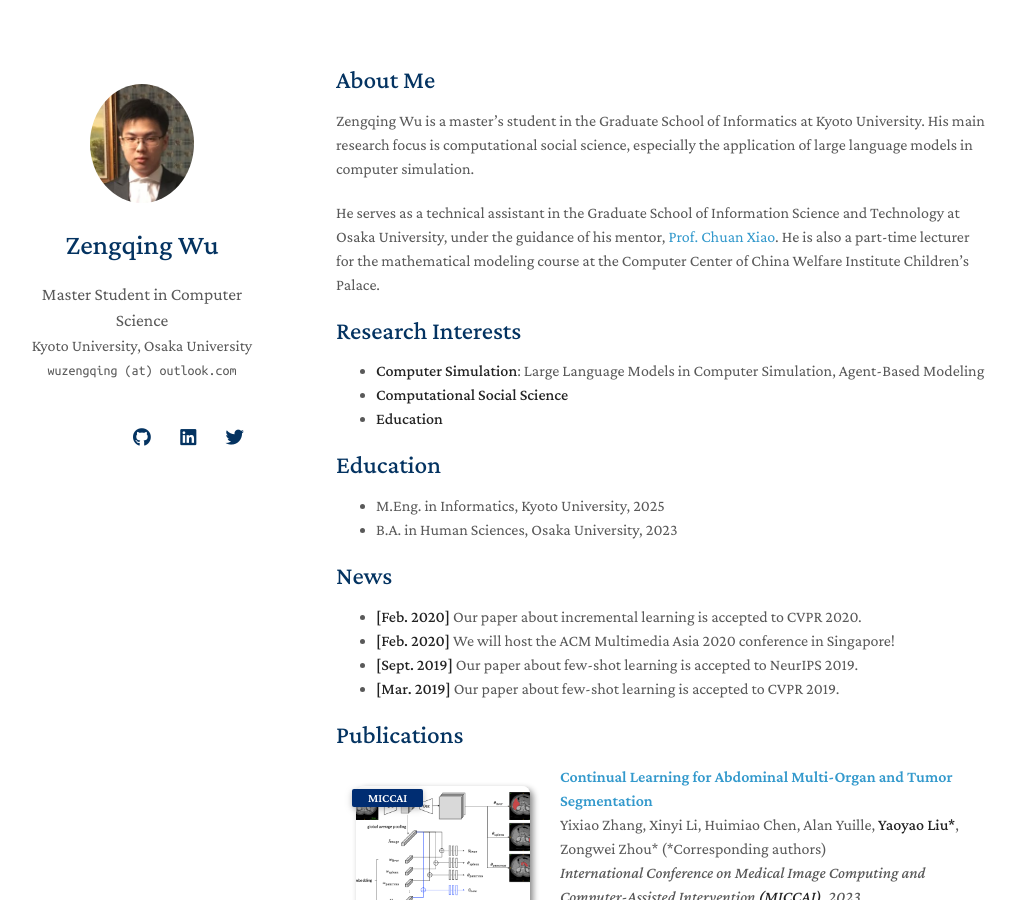
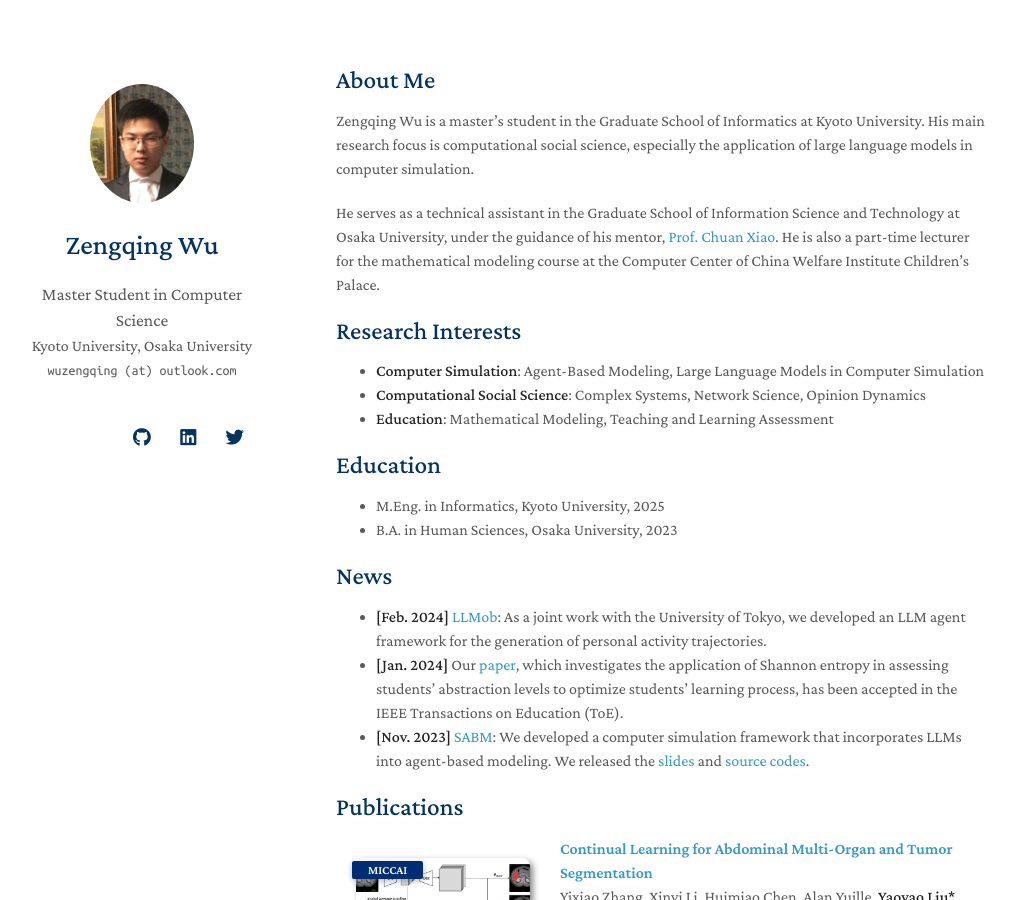
Before and after one commit to wuzengqing001225/wuzengqing001225.github.io, a Jekyll site: the page built from index.md, in a window 1280 px wide and 900 px high. Shown: the whole window, without its empty margins (134-1150 px from the left). Built offline with Jekyll 4.4.1, drawn with Linux system fonts in a browser that asks for light colours; nearby versions of some CDN libraries; a style sheet for code colours, icons or effects is not loaded; our own code applies the rules of GitHub Pages for plain Markdown files.

Commit message:
Update index.md

```diff
--- a/index.md
+++ b/index.md
@@ -10,9 +10,9 @@ He serves as a technical assistant in the Graduate School of Information Science
 
 ## Research Interests
 
-- **Computer Simulation**: Large Language Models in Computer Simulation, Agent-Based Modeling
-- **Computational Social Science**
-- **Education**
+- **Computer Simulation**: Agent-Based Modeling, Large Language Models in Computer Simulation
+- **Computational Social Science**: Complex Systems, Network Science, Opinion Dynamics
+- **Education**: Mathematical Modeling, Teaching and Learning Assessment
 
 ## Education
 - M.Eng. in Informatics, Kyoto University, 2025
@@ -20,10 +20,9 @@ He serves as a technical assistant in the Graduate School of Information Science
 
 ## News
 
-- **[Feb. 2020]** Our paper about incremental learning is accepted to CVPR 2020.
-- **[Feb. 2020]** We will host the ACM Multimedia Asia 2020 conference in Singapore!
-- **[Sept. 2019]** Our paper about few-shot learning is accepted to NeurIPS 2019.
-- **[Mar. 2019]** Our paper about few-shot learning is accepted to CVPR 2019.
+- **[Feb. 2024]** [LLMob](https://arxiv.org/abs/2402.14744): As a joint work with the University of Tokyo, we developed an LLM agent framework for the generation of personal activity trajectories.
+- **[Jan. 2024]** Our [paper](https://drive.google.com/file/d/1OHINx0XsqTKS-rHOJCTqdY8Cz664Beez/view), which investigates the application of Shannon entropy in assessing students' abstraction levels to optimize students' learning process, has been accepted in the IEEE Transactions on Education (ToE).
+- **[Nov. 2023]** [SABM](https://arxiv.org/abs/2311.06330): We developed a computer simulation framework that incorporates LLMs into agent-based modeling. We released the [slides](https://docs.google.com/presentation/d/1GqLjlsjfaN-sbNvLENkAnx8OMlSgeUcz/edit?usp=sharing&ouid=110669723869294635935&rtpof=true&sd=true) and [source codes](https://github.com/Roihn/SABM).
 
 {% include_relative _includes/publications.md %}
 
```
